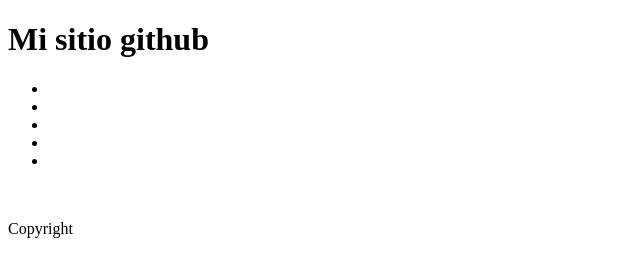
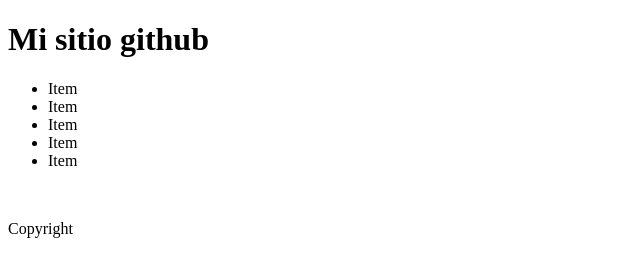
Before and after one commit to Ppablo112/preentregacoder1, a plain HTML site: page index.html in a window 1280 px wide. Shown: the whole page, without its empty margins (0-640 px from the left). Drawn offline with Linux system fonts and the light colour scheme.

Commit message:
cambio hecho en index.html

```diff
--- a/index.html
+++ b/index.html
@@ -10,11 +10,11 @@
         <h1>Mi sitio github</h1>
             <nav>
                 <ul>
-                    <li></li>
-                    <li></li>
-                    <li></li>
-                    <li></li>
-                    <li></li>
+                    <li>Item</li>
+                    <li>Item</li>
+                    <li>Item</li>
+                    <li>Item</li>
+                    <li>Item</li>
                 </ul>
             </nav>
     </header>
```
